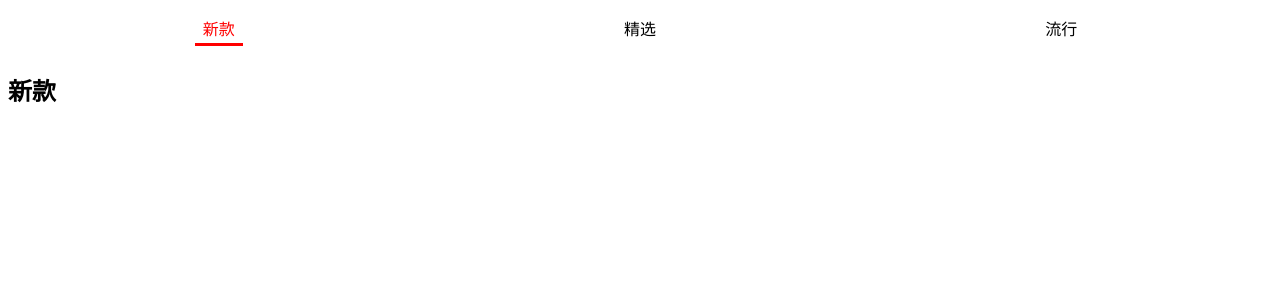
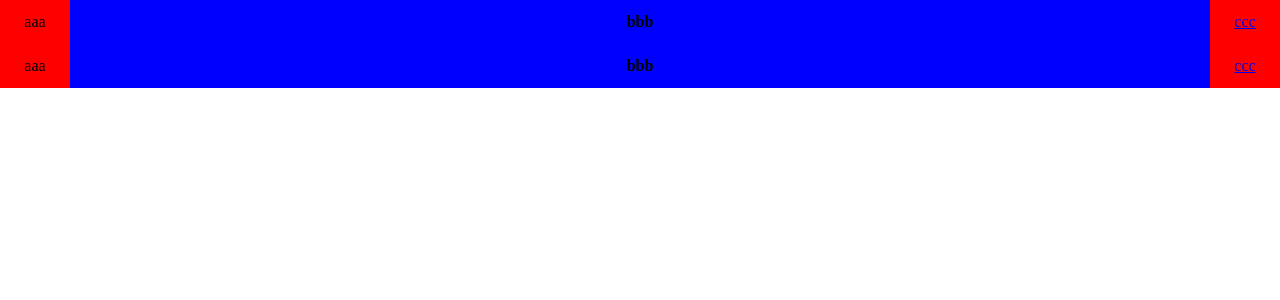
Before and after one commit to poicc/react_study, a React (Create React App) app in the folder 04_learn_component/: page / in a window 1280 px wide. Shown: the top 300 px of the page. Built offline with nearby package versions, Linux system fonts and the light colour scheme.

Commit message:
实现slot插槽

```diff
--- /dev/null
+++ b/04_learn_component/src/05_React实现slot/App.js
@@ -0,0 +1,24 @@
+import React, { Component } from 'react';
+
+import NavBar from './NavBar';
+import NavBar2 from './NavBar2';
+
+export default class App extends Component {
+
+  render() {
+    const leftJsx = <span>aaa</span>;
+    return (
+      <div>
+        <NavBar name="" title="" className="">
+          <span>aaa</span>
+          <strong>bbb</strong>
+          <a href="/#">ccc</a>
+        </NavBar>
+
+        <NavBar2 leftSlot={leftJsx}
+                 centerSlot={<strong>bbb</strong>}
+                 rightSlot={<a href="/#">ccc</a>}/>
+      </div>
+    )
+  }
+}
--- /dev/null
+++ b/04_learn_component/src/05_React实现slot/NavBar.js
@@ -0,0 +1,20 @@
+import React, { Component } from 'react'
+
+export default class NavBar extends Component {
+  render() {
+    // this.props.children;
+    return (
+      <div className="nav-item nav-bar">
+        <div className="nav-left">
+          {this.props.children[0]}
+        </div>
+        <div className="nav-item nav-center">
+          {this.props.children[1]}
+        </div>
+        <div className="nav-item nav-right">
+          {this.props.children[2]}
+        </div>
+      </div>
+    )
+  }
+}
--- /dev/null
+++ b/04_learn_component/src/05_React实现slot/NavBar2.js
@@ -0,0 +1,21 @@
+import React, { Component } from 'react'
+
+export default class NavBar2 extends Component {
+  render() {
+    const {leftSlot, centerSlot, rightSlot} = this.props;
+
+    return (
+      <div className="nav-item nav-bar">
+        <div className="nav-left">
+          {leftSlot}
+        </div>
+        <div className="nav-item nav-center">
+          {centerSlot}
+        </div>
+        <div className="nav-item nav-right">
+          {rightSlot}
+        </div>
+      </div>
+    )
+  }
+}
--- /dev/null
+++ b/04_learn_component/src/05_React实现slot/style.css
@@ -0,0 +1,24 @@
+body {
+  padding: 0;
+  margin: 0;
+}
+
+.nav-bar {
+  display: flex;
+}
+
+.nav-item {
+  height: 44px;
+  line-height: 44px;
+  text-align: center;
+}
+
+.nav-left, .nav-right {
+  width: 70px;
+  background-color: red;
+}
+
+.nav-center {
+  flex: 1;
+  background-color: blue;
+}
--- a/04_learn_component/src/index.js
+++ b/04_learn_component/src/index.js
@@ -1,8 +1,8 @@
 import React from 'react';
 import ReactDOM from 'react-dom/client';
-import App from './04_组件通信案例/App';
+import App from './05_React实现slot/App';
 
-import './04_组件通信案例/style.css'
+import './05_React实现slot/style.css'
 
 const root = ReactDOM.createRoot(document.getElementById('root'));
 root.render(
```
